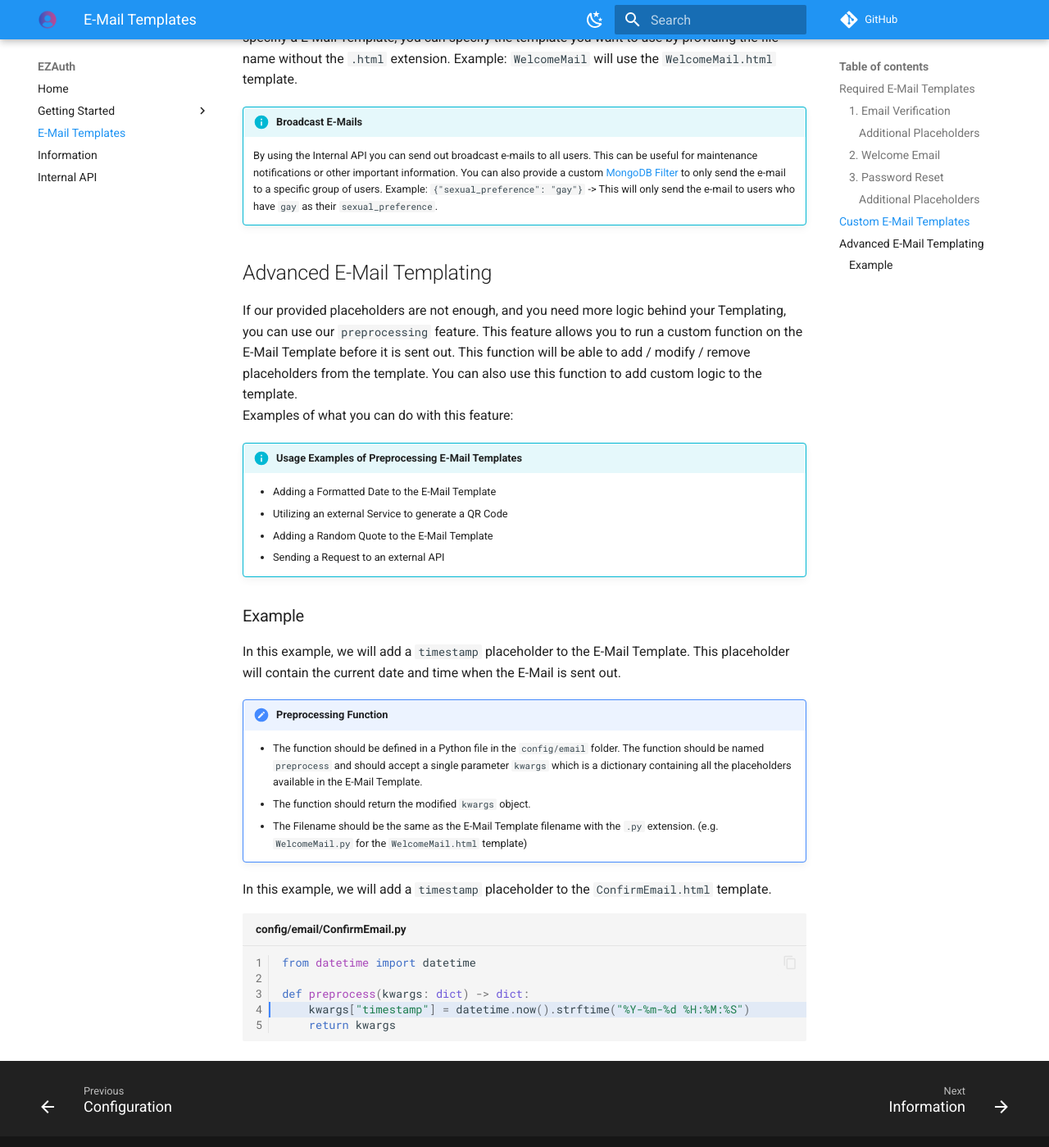
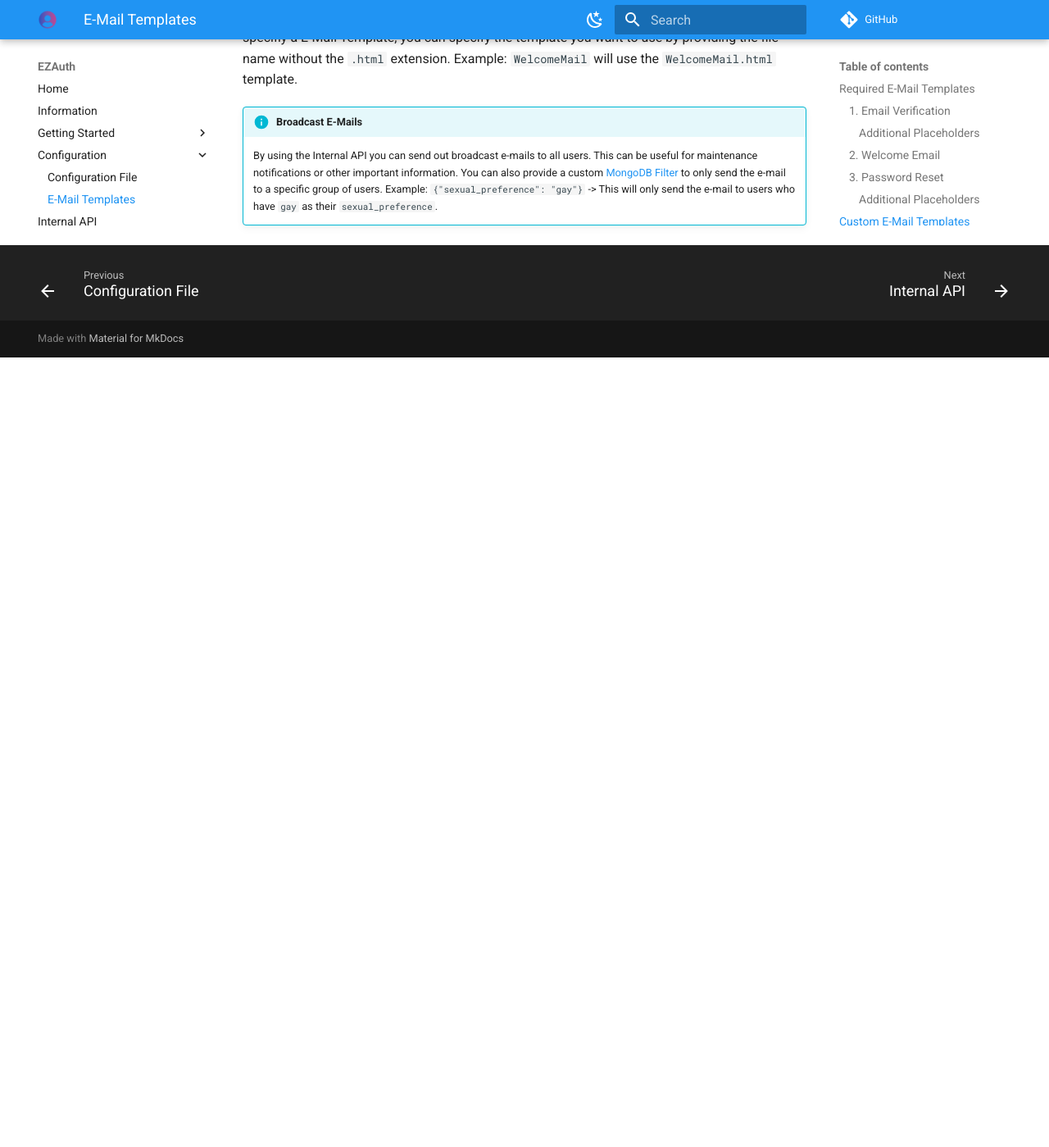
Before and after one commit to JohnGrubba/ezauth, an MkDocs documentation site: the page built from docs/configuration/email_templates.md, in a window 1280 px wide and 1400 px high, scrolled down 1518 px. Shown: the whole window at 82% size. Built offline with MkDocs 1.6.1 and Material for MkDocs 9.7.7, drawn with Linux system fonts in a browser that asks for light colours; comment, search, counter and statistics services are not loaded; after the commit the page ends 1954 px from its top, so only the background shows below that.

Commit message:
Documentation Update Rename Config parameters

````diff
--- a/docs/getting-started/email_config.md
+++ b/docs/configuration/email_templates.md
@@ -44,32 +44,3 @@
 !!! Info "Broadcast E-Mails"
     By using the Internal API you can send out broadcast e-mails to all users. This can be useful for maintenance notifications or other important information.
     You can also provide a custom [MongoDB Filter](https://www.mongodb.com/docs/compass/current/query/filter/) to only send the e-mail to a specific group of users. Example: `{"sexual_preference": "gay"}` -> This will only send the e-mail to users who have `gay` as their `sexual_preference`.
-
-## Advanced E-Mail Templating
-If our provided placeholders are not enough, and you need more logic behind your Templating, you can use our `preprocessing` feature.
-This feature allows you to run a custom function on the E-Mail Template before it is sent out. This function will be able to add / modify / remove placeholders from the template. You can also use this function to add custom logic to the template.<br>
-Examples of what you can do with this feature:
-
-!!! Info "Usage Examples of Preprocessing E-Mail Templates"
-    - Adding a Formatted Date to the E-Mail Template
-    - Utilizing an external Service to generate a QR Code
-    - Adding a Random Quote to the E-Mail Template
-    - Sending a Request to an external API
-
-### Example
-In this example, we will add a `timestamp` placeholder to the E-Mail Template. This placeholder will contain the current date and time when the E-Mail is sent out.
-
-!!! Note "Preprocessing Function"
-    - The function should be defined in a Python file in the `config/email` folder. The function should be named `preprocess` and should accept a single parameter `kwargs` which is a dictionary containing all the placeholders available in the E-Mail Template.
-    - The function should return the modified `kwargs` object.
-    - The Filename should be the same as the E-Mail Template filename with the `.py` extension. (e.g. `WelcomeMail.py` for the `WelcomeMail.html` template)
-
-In this example, we will add a `timestamp` placeholder to the `ConfirmEmail.html` template.
-```python hl_lines="4" linenums="1" title="config/email/ConfirmEmail.py"
-from datetime import datetime
-
-def preprocess(kwargs: dict) -> dict:
-    kwargs["timestamp"] = datetime.now().strftime("%Y-%m-%d %H:%M:%S")
-    return kwargs
-
-```
--- a/mkdocs.yml
+++ b/mkdocs.yml
@@ -4,12 +4,16 @@
 repo_url: https://github.com/JohnGrubba/ezauth
 nav:
   - Home: index.md
+  - Information: information.md
   - Getting Started:
     - Installation / Setup: getting-started/setup.md
-    - Configuration: getting-started/configuration.md
-  - E-Mail Templates: getting-started/email_config.md
-  - Information: information.md
+  - Configuration:
+    - Configuration File: configuration/configuration.md
+    - E-Mail Templates: configuration/email_templates.md
   - Internal API: internal.md
+  - Advanced:
+    - Advanced E-Mail Templating: advanced/email_templates.md
+    - Further Customization: advanced/further_custom.md
 theme:
   name: material
   logo: "ezauth_logo.png"
````
Also changed, not shown: docs/advanced/email_templates.md (added, +27 -0 lines), docs/advanced/further_custom.md (added, +24 -0 lines), docs/configuration/configuration.md (added, +62 -0 lines), docs/getting-started/configuration.md (deleted, +0 -58 lines), docs/getting-started/setup.md (+4 -27 lines), docs/internal.md (+3 -1 lines), 3 other files.
